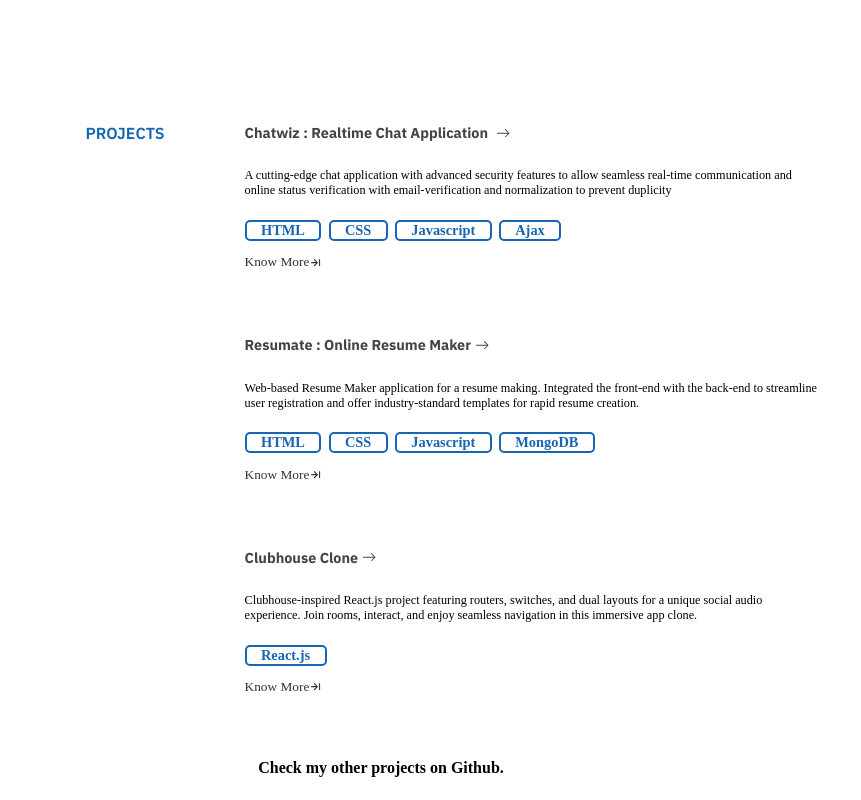
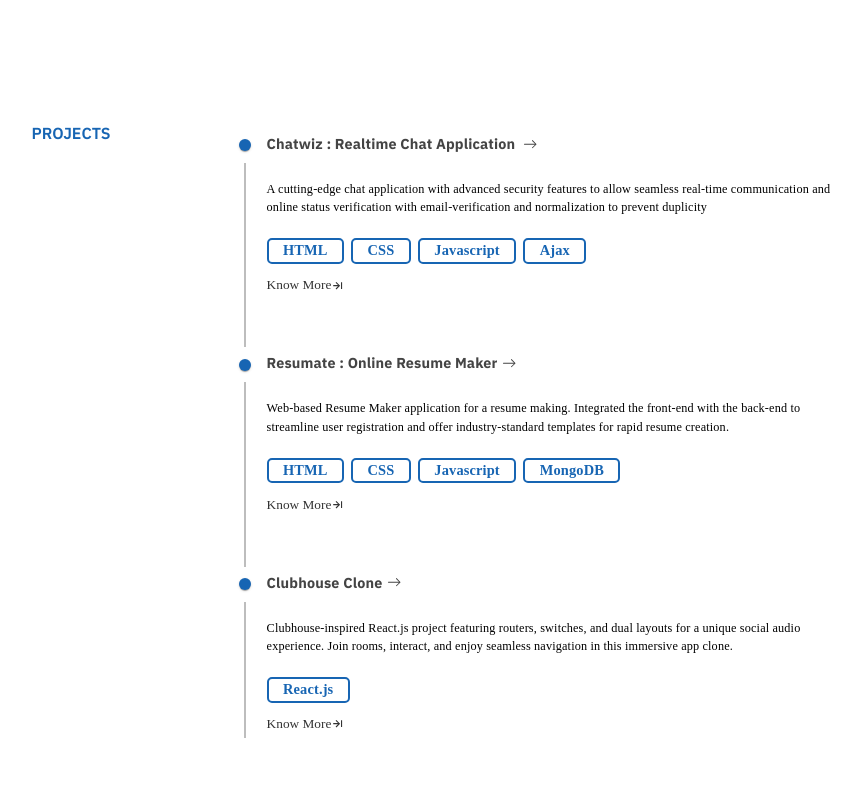
Before and after one commit to jaskaran019/Portfolio-Website, a React (Create React App) app: page / in a window 1280 px wide. Shown: the part 1440-2240 px from the top of the page, without its empty margins (259-1120 px from the left). Built offline with nearby package versions, Linux system fonts and the light colour scheme.

Commit message:
added timeline

```diff
--- a/src/Components/Home.jsx
+++ b/src/Components/Home.jsx
@@ -7,8 +7,14 @@ import ProjectCard from './ProjectCard';
 import styles from '../styles/Home.module.css'
 
 // Importing Material Ui
-
-
+import {
+  Timeline,
+  TimelineItem,
+  TimelineSeparator,
+  TimelineConnector,
+  TimelineContent,
+  TimelineDot
+} from '@mui/lab'
 // Importing Icons
 import { BsDownload } from "react-icons/bs";
 import { BiLogoFirebase } from "react-icons/bi";
@@ -129,9 +135,13 @@ const Home = () => {
       <div className={styles.projectsContainer} data-aos = "fade-up">
         <h3>PROJECTS</h3>
         <div className={styles.projectsMasterContainer}>
-
-{/*  */}
-
+        <Timeline>
+          <TimelineItem>
+          <TimelineSeparator>
+              <TimelineDot style={{backgroundColor: "rgb(23, 101, 179)"}}/>
+              <TimelineConnector/>
+            </TimelineSeparator>
+            <TimelineContent>
               {/* Project 1 */}
 
           <div className={styles.projectDesc}>
@@ -147,6 +157,15 @@ const Home = () => {
           {cardVisibilities[0] && <ProjectCard img1 = "assets/Resumate-1.png" cardTitle = "Chatwiz : Realtime Chat Application" skills = "HTML CSS Javascript" teamSize = "4"/>}
 
           </div>
+          <div><p><br /><br /></p></div>
+            </TimelineContent>
+          </TimelineItem>
+          <TimelineItem>
+          <TimelineSeparator>
+              <TimelineDot style={{backgroundColor: "rgb(23, 101, 179)"}}/>
+              <TimelineConnector />
+            </TimelineSeparator>
+            <TimelineContent>
               {/* Project 2 */}
           <div className={styles.projectDesc}>
             <h4 className={styles.projectTitle}>Resumate : Online Resume Maker<BsArrowRight className={styles.rightArrow}/></h4>
@@ -176,7 +195,15 @@ const Home = () => {
             />
             }
           </div>
-
+          <div><p><br /><br /></p></div>
+            </TimelineContent>
+          </TimelineItem>
+          <TimelineItem>
+            <TimelineSeparator>
+              <TimelineDot style={{backgroundColor: "rgb(23, 101, 179)"}}/>
+              <TimelineConnector/>
+            </TimelineSeparator>
+            <TimelineContent>
               {/* Project 3 */}
               <div className={styles.projectDesc}>
                 <h4 className={styles.projectTitle}>Clubhouse Clone<BsArrowRight className={styles.rightArrow}/></h4>
@@ -187,6 +214,9 @@ const Home = () => {
                 <button className={styles.knowMoreBtn} onClick={()=>toggleVisibility(2)}>Know More <BiArrowToRight/></button>
               {cardVisibilities[2] && <ProjectCard img1 = "assets/Screenshot.png" title = "Project" skills = "HTML CSS Javascript" teamSize = "4"/>}
               </div>
+            </TimelineContent>
+          </TimelineItem>
+        </Timeline>
         </div>
       </div>
       <p style={{marginTop:"4em", fontWeight:"600"}}>Check my other projects on Github. </p>
```
Lines whose indentation alone changed are shown as unchanged.
